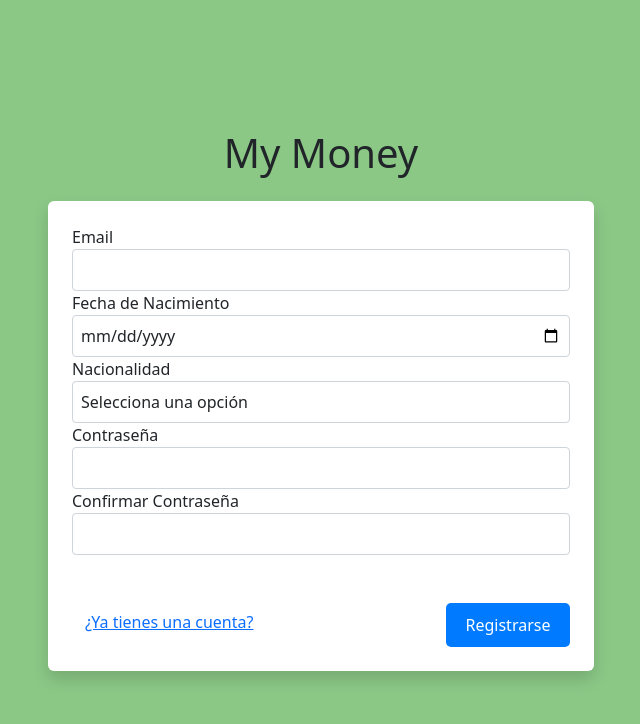
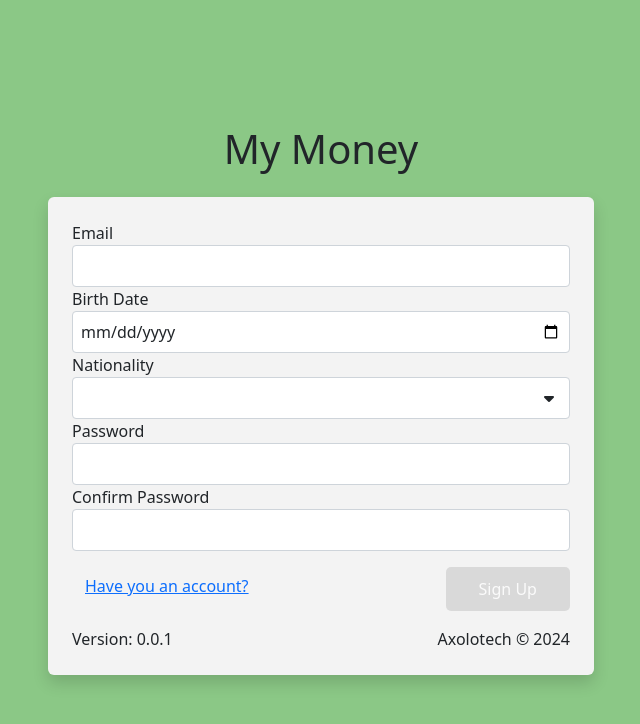
Before and after one commit to Tanke6003/myMoneyFrontEnd, an Angular app: page /sign-up in a window 1280 px wide. Before the commit this address led to /. Shown: the top 724 px of the page, without its empty margins (319-959 px from the left). Built offline with nearby package versions, Linux system fonts and the light colour scheme.

Commit message:
Add some validations and new styles

```diff
--- a/angular.json
+++ b/angular.json
@@ -26,6 +26,7 @@
             ],
             "styles": [
               "node_modules/bootstrap/dist/css/bootstrap.min.css",
+              "node_modules/@fortawesome/fontawesome-free/css/all.min.css",
               "src/styles.css"
             ],
             "scripts": [
--- a/package.json
+++ b/package.json
@@ -18,6 +18,7 @@
     "@angular/platform-browser": "^17.0.0",
     "@angular/platform-browser-dynamic": "^17.0.0",
     "@angular/router": "^17.0.0",
+    "@fortawesome/fontawesome-free": "^6.5.1",
     "bootstrap": "^5.3.2",
     "rxjs": "~7.8.0",
     "tslib": "^2.3.0",
--- a/src/app/app.component.html
+++ b/src/app/app.component.html
@@ -1,2 +1 @@
-<!-- <router-outlet></router-outlet> -->
-<app-sign-up></app-sign-up>
+<router-outlet></router-outlet>
--- a/src/app/app.routes.ts
+++ b/src/app/app.routes.ts
@@ -1,3 +1,13 @@
 import { Routes } from '@angular/router';
 
-export const routes: Routes = [];
+export const routes: Routes = [
+    {
+        path:'',
+        redirectTo: 'sign-up',
+        pathMatch: 'full'
+    },
+    {
+        path: 'sign-up',
+        loadComponent: () => import('./pages/auth/sign-up/sign-up.component').then(c => c.SignUpComponent)
+    }
+];
--- a/src/app/core/css/tkn-controls.css
+++ b/src/app/core/css/tkn-controls.css
@@ -1,29 +1,5 @@
 
-/* Agrega estos estilos al archivo de estilos de tu aplicación o componente */
-.tkn-select {
-    appearance: none; /* Elimina la apariencia nativa del menú desplegable en algunos navegadores */
-    background-color: #fff; /* Color de fondo */
-    border: 1px solid #ced4da; /* Borde del menú desplegable */
-    padding: 8px; /* Espaciado interno */
-    border-radius: 4px; /* Bordes redondeados */
-    width: 100%; /* Ocupa el ancho completo del contenedor padre */
-    cursor: pointer; /* Cambia el cursor al pasar sobre el menú desplegable */
-}
 
-.tkn-select:focus {
-    outline: none; /* Elimina el contorno al enfocar el menú desplegable */
-    box-shadow: 0 0 5px rgba(0, 123, 255, 0.5); /* Sombra suave al enfocar el menú desplegable */
-}
-
-/* Estilos para las opciones dentro del menú desplegable */
-.tkn-select option {
-    background-color: #fff; /* Color de fondo */
-    color: #495057; /* Color del texto */
-}
-
-.tkn-select option:hover {
-    background-color: #e9ecef; /* Color de fondo al pasar el ratón sobre la opción */
-}
 /* Agrega estos estilos al archivo de estilos de tu aplicación o componente */
 .tkn-input {
     background-color: #fff; /* Color de fondo del input */
@@ -38,6 +14,7 @@
     border-color: #007bff; /* Color del borde al enfocar el input */
     outline: 0; /* Elimina el contorno al enfocar el input */
     box-shadow: 0 0 5px rgba(0, 123, 255, 0.5); /* Sombra suave al enfocar el input */
+
 }
 
 /* Estilo para inputs de tipo "date" */
@@ -58,3 +35,20 @@
     background-color: #ccc; /* Color de fondo del botón desactivado */
     cursor: not-allowed;
 }
+.tkn-input-group-append{
+    display: flex;
+}
+.fas.fa-caret-down
+{
+    margin-left: auto;
+    margin-right: 1rem;
+    margin-top: -1.8rem;
+}
+.ng-invalid.ng-touched{
+    border-color: #dc3545; /* Color del borde al enfocar el input */
+    box-shadow: 0 0 5px rgba(255, 0, 0, 0.5);
+}
+.ng-invalid:focus{
+    border-color: #dc3545; /* Color del borde al enfocar el input */
+    box-shadow: 0 0 5px rgba(255, 0, 0, 0.5);
+}
--- a/src/app/pages/auth/sign-up/sign-up.component.css
+++ b/src/app/pages/auth/sign-up/sign-up.component.css
@@ -2,3 +2,6 @@
     /* some color for backround that represent money but was friendly */
     background-color: #8bc886;
 }
+.bg-card-form{
+    background-color: #f3f3f3;
+}
--- a/src/app/pages/auth/sign-up/sign-up.component.html
+++ b/src/app/pages/auth/sign-up/sign-up.component.html
@@ -2,50 +2,54 @@
     <div class="container">
         <div class="row justify-content-center">
             <div class="col-xl-6 col-lg-6 col-md-8 col-sm-12">
-                <!-- Agrega el título "myMoney" aquí -->
                 <h1 class="text-center mb-4">My Money</h1>
-
-                <!-- Formulario -->
-                <form class="bg-white p-4 rounded shadow">
+                <form class="bg-card-form p-4 rounded shadow" [formGroup]="signUpForm"(ngSubmit)="signUp()">
                     <div class="form-group">
                         <label for="email">Email</label>
                         <input type="email" id="email" class="form-control tkn-input" formControlName="email">
                     </div>
 
                     <div class="form-group">
-                        <label for="birthDate">Fecha de Nacimiento</label>
+                        <label for="birthDate">Birth Date</label>
                         <input type="date" id="birthDate" class="form-control tkn-input tkn-date" formControlName="birthDate">
                     </div>
 
                     <div class="form-group">
-                        <label for="nationality">Nacionalidad</label>
-                        <select id="nationality" class="form-control tkn-input" formControlName="nationality">
-                            <option selected disabled>Selecciona una opción</option>
-                            <option value="usa">Estados Unidos</option>
-                            <option value="canada">Canadá</option>
-                            <option value="mexico">México</option>
-                            <!-- Agrega más opciones según sea necesario -->
+                        <label for="nationality">Nationality</label>
+                        <select id="nationality" class="form-control tkn-input" formControlName="nationality" >
+                            <option value="usa">United States</option>
+                            <option value="canada">Canada</option>
+                            <option value="mexico">Mexico</option>
                         </select>
+                        <div class="tkn-input-group-append">
+                              <i class="fas fa-caret-down"></i>
+                        </div>
                     </div>
 
                     <div class="form-group">
-                        <label for="password">Contraseña</label>
+                        <label for="password">Password</label>
                         <input type="password" id="password" class="form-control tkn-input" formControlName="password">
                     </div>
                     <div class="form-group">
-                        <label for="confirmPassword">Confirmar Contraseña</label>
-                        <input type="password" id="confirmPassword" class="form-control tkn-input" formControlName="confirmPassword">
+                        <label for="confirmPassword">Confirm Password</label>
+                        <input type="password" id="confirmPassword" class="form-control tkn-input" formControlName="confirmPassword" (input)="validatePassword()" >
                     </div>
                     <div class=" form-group">
                         <div class="d-flex">
-                            <a class="btn btn-link tkn-link mt-5" routerLink="/sign-in">¿Ya tienes una cuenta?</a>
-                            <button type="submit" class="btn btn-primary tkn-button mt-5 ms-auto col-xl-3" [disabled]="">Registrarse</button>
+                            <a class="btn btn-link tkn-link mt-3" routerLink="/sign-in">Have you an account?</a>
+                            <button type="submit" class="btn btn-primary tkn-button mt-3 ms-auto col-xl-3" [disabled]="signUpForm.invalid">Sign Up</button>
                         </div>
 
                     </div>
+                            <footer class="d-flex mt-3">
+                                <p class="me-auto mb-0">Version: 0.0.1</p>
+                                <p class="ms-auto mb-0">Axolotech &copy; 2024</p>
+                            </footer>
 
                 </form>
             </div>
         </div>
+
     </div>
+
 </body>
--- a/src/app/pages/auth/sign-up/sign-up.component.ts
+++ b/src/app/pages/auth/sign-up/sign-up.component.ts
@@ -1,12 +1,38 @@
 import { Component } from '@angular/core';
+import { FormControl, FormsModule, ReactiveFormsModule, FormGroup, Validators}  from '@angular/forms';
+import { Router } from '@angular/router';
+
 
 @Component({
   selector: 'app-sign-up',
   standalone: true,
-  imports: [],
+  imports: [ReactiveFormsModule,FormsModule],
   templateUrl: './sign-up.component.html',
   styleUrl: './sign-up.component.css'
 })
 export class SignUpComponent {
+  signUpForm = new FormGroup({
+    email: new FormControl('', [Validators.required, Validators.email]),
+    birthDate: new FormControl('', [Validators.required]),
+    nationality: new FormControl('', [Validators.required]),
+    password: new FormControl('', [Validators.required]),
+    confirmPassword: new FormControl('', [Validators.required]),
+  });
+  constructor(private router: Router,) {
+
+  }
+  signUp() {
+    console.log(this.signUpForm.value);
+  }
+
+  validatePassword() {
+    if (this.signUpForm.value.password != this.signUpForm.value.confirmPassword) {
+      console.log("passwords don't match");
+      this.signUpForm.controls['confirmPassword'].setErrors({ 'incorrect': true });
+    }
+  }
+  goToSignIn() {
+    this.router.navigate(['/sign-in']);
+  }
 
 }
--- a/src/index.html
+++ b/src/index.html
@@ -6,6 +6,7 @@
   <base href="/">
   <meta name="viewport" content="width=device-width, initial-scale=1">
   <link rel="icon" type="image/x-icon" href="favicon.ico">
+
 </head>
 <body>
   <app-root></app-root>
```
Also changed, not shown: 2 other files (tests, documents, lock files or other folders).
